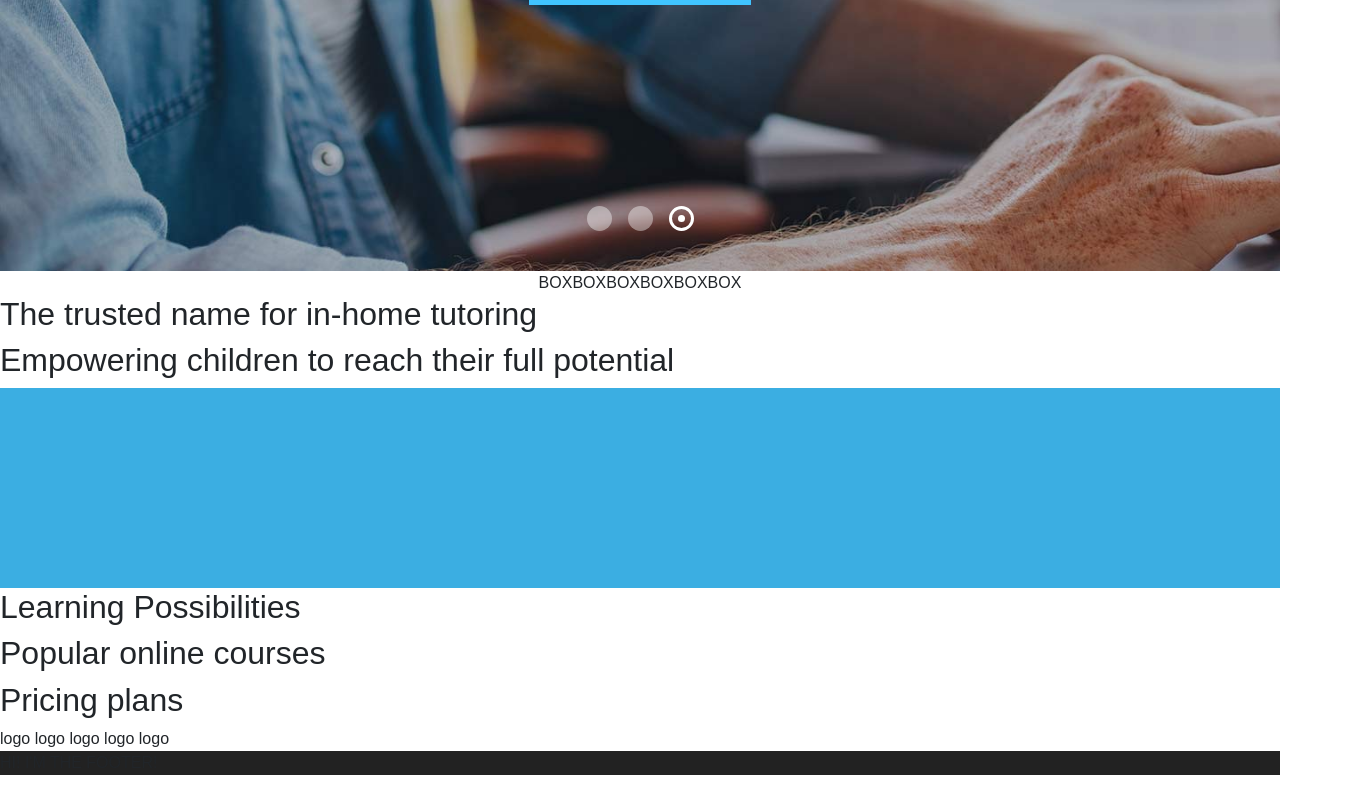
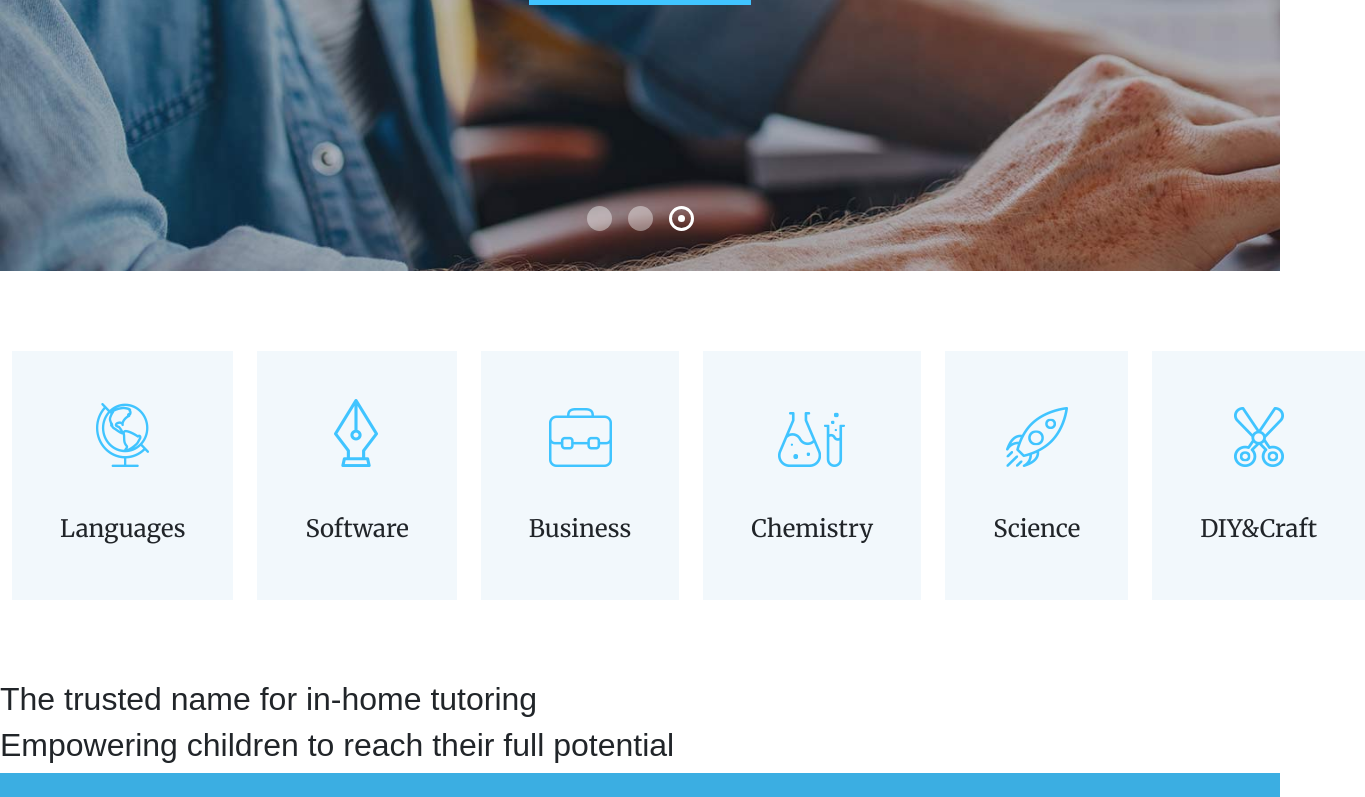
Before and after one commit to carloeusebi/proj-html-vuejs, a Vue app: page / in a window 1280 px wide. Shown: the part 529-1326 px from the top of the page, 1365 px wide, since content can reach past the window. Before the commit the page ends 1304 px from the top, so only its background shows below. Built offline with nearby package versions, Linux system fonts and the light colour scheme.

Commit message:
Completed boxes

```diff
--- a/src/components/main/MainContent.vue
+++ b/src/components/main/MainContent.vue
@@ -4,9 +4,32 @@ import MainContentTutoring from './MainContentTutoring.vue';
 import MainContentPotential from './MainContentPotential.vue';
 import MainContentQuotes from './MainContentQuotes.vue';
 
-export default { components: { MainContentBoxes, MainContentTutoring, MainContentPotential, MainContentQuotes } };
+import { boxes } from '@/assets/data';
+
+export default {
+	components: { MainContentBoxes, MainContentTutoring, MainContentPotential, MainContentQuotes },
+	data() {
+		return { boxes };
+	},
+};
 </script>
 
-<template><MainContentBoxes /><MainContentTutoring /><MainContentPotential /><MainContentQuotes /></template>
+<template>
+	<div class="boxes container">
+		<MainContentBoxes
+			v-for="(box, i) in boxes.labels"
+			:label="box"
+			:img="`${boxes.baseUrl}${i + 1}.png`" />
+	</div>
+	<MainContentTutoring /><MainContentPotential /><MainContentQuotes />
+</template>
 
-<style scoped></style>
+<style lang="scss" scoped>
+.boxes.container {
+	display: grid;
+	grid-template-columns: repeat(6, 1fr);
+	gap: 1.5rem;
+	margin-top: 5rem;
+	margin-bottom: 5rem;
+}
+</style>
--- a/src/components/main/MainContentBoxes.vue
+++ b/src/components/main/MainContentBoxes.vue
@@ -1,16 +1,55 @@
 <script>
-export default {};
+export default {
+	props: {
+		img: {
+			type: String,
+			required: true,
+		},
+		label: {
+			type: String,
+			require: true,
+		},
+	},
+	computed: {
+		src() {
+			const url = new URL(`../../assets/img/${this.img}`, import.meta.url);
+			console.log(url.href);
+			return url.href;
+		},
+	},
+};
 </script>
 
 <template>
-	<div class="container">
-		<div v-for="n in 6">BOX</div>
+	<div class="box">
+		<img
+			:src="src"
+			:alt="label" />
+		<h4>{{ label }}</h4>
 	</div>
 </template>
 
-<style scoped>
-.container {
-	display: flex;
-	justify-content: center;
+<style lang="scss" scoped>
+@use '@/assets/sass/colors' as *;
+@use '@/assets/sass' as *;
+
+.box {
+	background-color: $background-box;
+	text-align: center;
+	padding: 3rem;
+	cursor: pointer;
+
+	img {
+		transition: transform 300ms;
+	}
+
+	&:hover img {
+		transform: translateY(-7px);
+	}
+}
+
+h4 {
+	font-family: $font-primary;
+	margin-top: 3rem;
 }
 </style>
```
